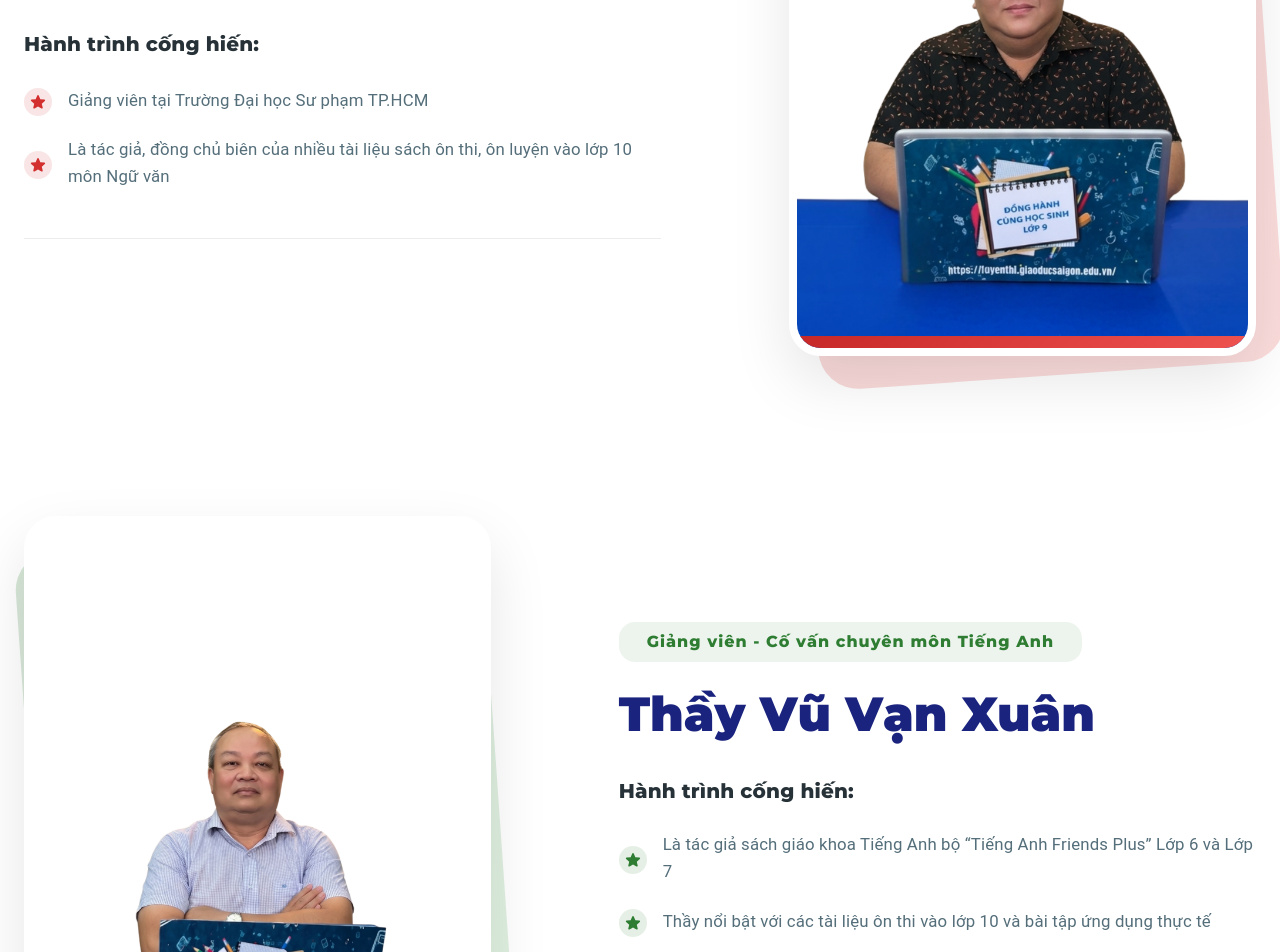
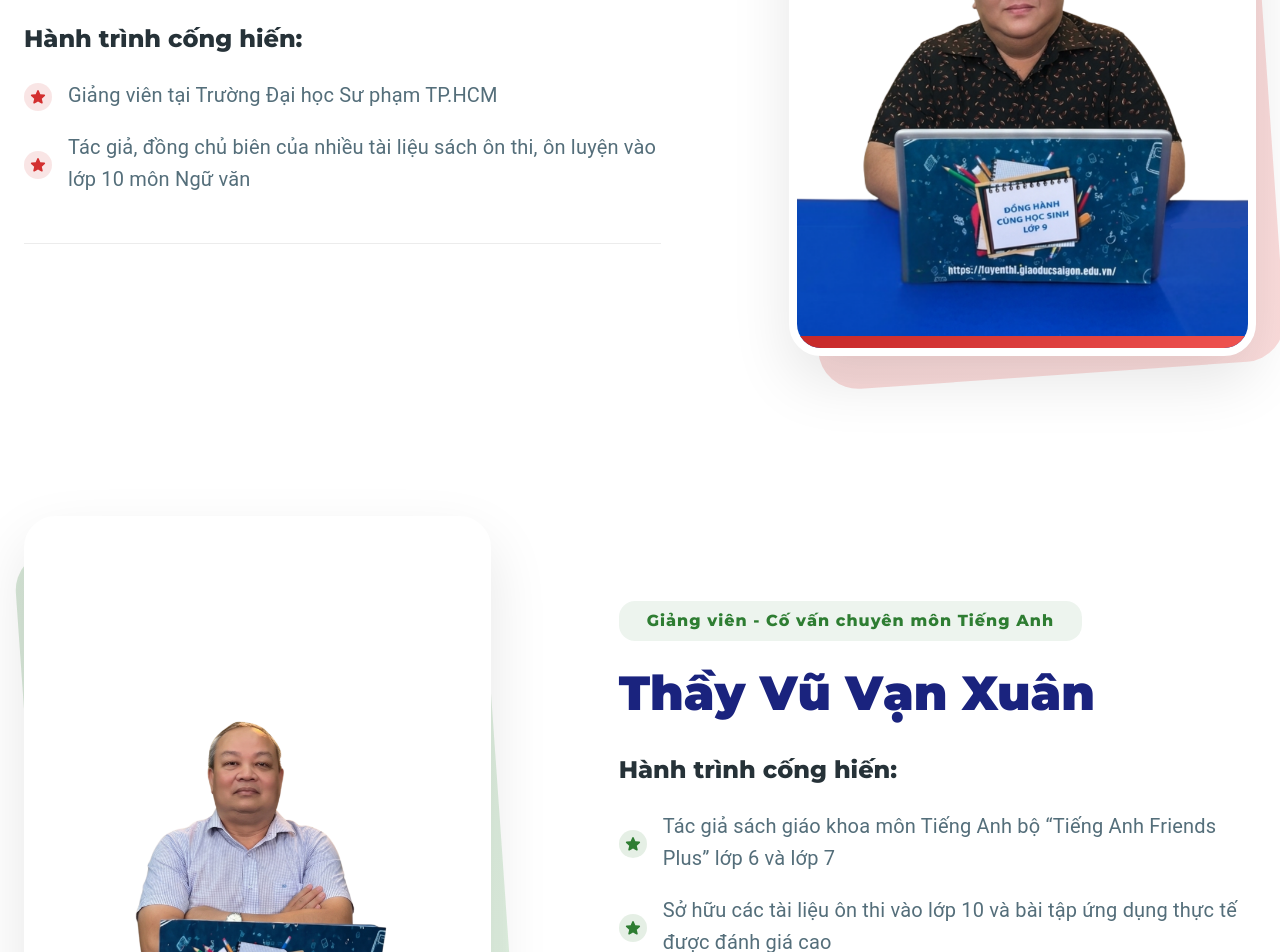
Before and after one commit to khanhu2805/luyen-thi-gdsg, a Next.js app: page /doi-ngu in a window 1280 px wide. Shown: the part 1780-2732 px from the top of the page. Built offline with nearby package versions, Linux system fonts and the light colour scheme.

Commit message:
update meta

```diff
--- a/app/doi-ngu/page.tsx
+++ b/app/doi-ngu/page.tsx
@@ -4,7 +4,7 @@ import {
   Box,
   Container,
   Typography,
-  Grid, // Lưu ý: Nếu bạn dùng MUI v6, Grid này nhận prop `size`. Nếu dùng MUI v5, hãy đổi `size` thành `xs`, `md`.
+  Grid,
   Card,
   Button,
   Stack,
@@ -72,7 +72,7 @@ const teachers = [
     philosophy: "Toán học không phải là những con số khô khan để học thuộc, mà là công cụ tuyệt vời nhất để rèn luyện tư duy logic và giải quyết vấn đề.",
     experiences: [
       "Phó Viện trưởng Viện Đào tạo - Trường Đại học Bình Dương",
-      "Đồng chủ biên sách giáo khoa Toán bộ \"Chân trời sáng tạo\"",
+      "Đồng chủ biên sách giáo khoa môn Toán bộ \"Chân trời sáng tạo\"",
     ],
     stats: { students: "10.000+", courses: "15+", rating: "4.9" }
   },
@@ -86,7 +86,7 @@ const teachers = [
     philosophy: "Học Văn là học cách cảm nhận cuộc sống. Một bài văn hay bắt nguồn từ những cảm xúc chân thật được sắp xếp bằng một tư duy rành mạch.",
     experiences: [
       "Giảng viên tại Trường Đại học Sư phạm TP.HCM",
-      "Là tác giả, đồng chủ biên của nhiều tài liệu sách ôn thi, ôn luyện vào lớp 10 môn Ngữ văn"
+      "Tác giả, đồng chủ biên của nhiều tài liệu sách ôn thi, ôn luyện vào lớp 10 môn Ngữ văn"
     ],
     stats: { students: "8.500+", courses: "12+", rating: "4.9" }
   },
@@ -99,8 +99,8 @@ const teachers = [
     gradient: "linear-gradient(135deg, #2e7d32 0%, #66bb6a 100%)",
     philosophy: "Ngữ pháp tiếng Anh phức tạp đến đâu cũng có thể được giải quyết bằng những phương pháp trực quan và tư duy hệ thống.",
     experiences: [
-      "Là tác giả sách giáo khoa Tiếng Anh bộ “Tiếng Anh Friends Plus” Lớp 6 và Lớp 7",
-      "Thầy nổi bật với các tài liệu ôn thi vào lớp 10 và bài tập ứng dụng thực tế",
+      "Tác giả sách giáo khoa môn Tiếng Anh bộ “Tiếng Anh Friends Plus” lớp 6 và lớp 7",
+      "Sở hữu các tài liệu ôn thi vào lớp 10 và bài tập ứng dụng thực tế được đánh giá cao",
     ],
     stats: { students: "9.000+", courses: "14+", rating: "4.8" }
   }
@@ -253,7 +253,7 @@ export default function DoiNguPage() {
                     </Box> */}
 
                     {/* Chi tiết kinh nghiệm */}
-                    <Typography variant="h6" sx={{ fontFamily: fontHeader, fontWeight: 800, mb: 3, color: '#263238' }}>
+                    <Typography variant="h5" sx={{ fontFamily: fontHeader, fontWeight: 800, mb: 3, color: '#263238' }}>
                       Hành trình cống hiến:
                     </Typography>
                     <Stack spacing={2.5} sx={{ mb: 6 }}>
@@ -262,7 +262,7 @@ export default function DoiNguPage() {
                           <Box sx={{ mt: 0.5, bgcolor: `${teacher.color}20`, p: 0.5, borderRadius: '50%', display: 'flex' }}>
                             <StarRoundedIcon sx={{ color: teacher.color, fontSize: 20 }} />
                           </Box>
-                          <Typography variant="body1" sx={{ color: '#546e7a', lineHeight: 1.6, fontSize: '1.05rem' }}>{exp}</Typography>
+                          <Typography variant="body1" sx={{ color: '#546e7a', lineHeight: 1.6, fontSize: '1.25rem' }}>{exp}</Typography>
                         </Box>
                       ))}
                     </Stack>
--- a/app/layout.tsx
+++ b/app/layout.tsx
@@ -3,18 +3,31 @@ import { Montserrat, Nunito } from 'next/font/google';
 import "./globals.css";
 import Header from "./components/Header";
 import Footer from "./components/Footer";
+import { Analytics } from "@vercel/analytics/next";
+import { SpeedInsights } from "@vercel/speed-insights/next"
 
 const montserrat = Montserrat({ subsets: ['vietnamese'], variable: '--font-montserrat' });
 const nunito = Nunito({ subsets: ['vietnamese'], variable: '--font-nunito' });
 
 export const metadata: Metadata = {
   title: "Luyện thi - Giáo dục Sài Gòn",
-  description: "Ôn tập kiến thức, luyện đề thi thử, và chia sẻ kinh nghiệm cho kỳ thi",
+  description: "Hệ thống ôn tập kiến thức, luyện đề thi trực tuyến chất lượng cao. Cập nhật bám sát chương trình Sở Giáo dục & Đào tạo.",
+  keywords: ["luyện thi lớp 10", "đề thi thử vào 10", "giáo dục sài gòn", "ôn thi tuyển sinh", "luyện thi trực tuyến", "tài liệu ôn thi", "giáo viên chuyên môn"],
+  openGraph: {
+    title: "Luyện thi - Giáo dục Sài Gòn",
+    description: "Hệ thống luyện thi trực tuyến.",
+    url: "https://luyenthi.giaoducsaigon.com",
+    siteName: "Luyện Thi - Giáo dục Sài Gòn",
+    locale: "vi_VN",
+    type: "website",
+  },
 };
 
 export default function RootLayout({ children }: { children: React.ReactNode }) {
   return (
     <html lang="vi">
+      <Analytics />
+      <SpeedInsights />
       <body className={`${montserrat.variable} ${nunito.variable} font-nunito bg-gray-50 text-gray-900 flex flex-col min-h-screen`}>
         <Header />
         <main className="flex-grow">
--- a/package.json
+++ b/package.json
@@ -13,6 +13,8 @@
     "@emotion/styled": "^11.14.1",
     "@mui/icons-material": "^9.0.0",
     "@mui/material": "^9.0.0",
+    "@vercel/analytics": "^2.0.1",
+    "@vercel/speed-insights": "^2.0.0",
     "framer-motion": "^12.38.0",
     "next": "16.2.4",
     "react": "19.2.4",
```
Also changed, not shown: 1 other file (tests, documents, lock files or other folders).
